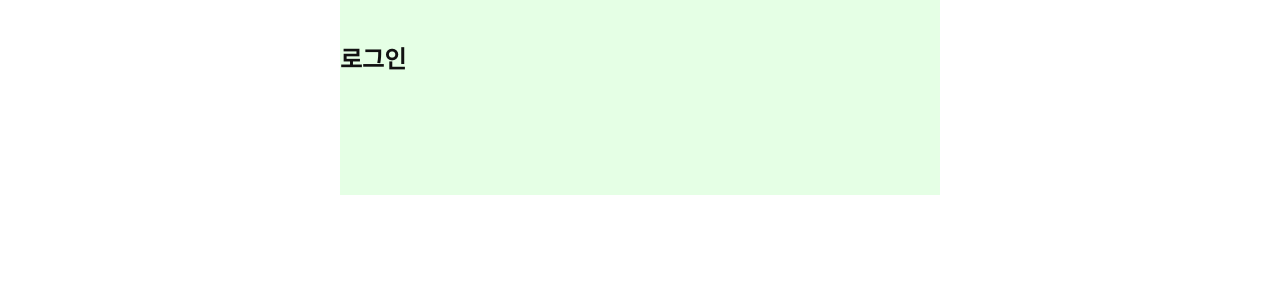
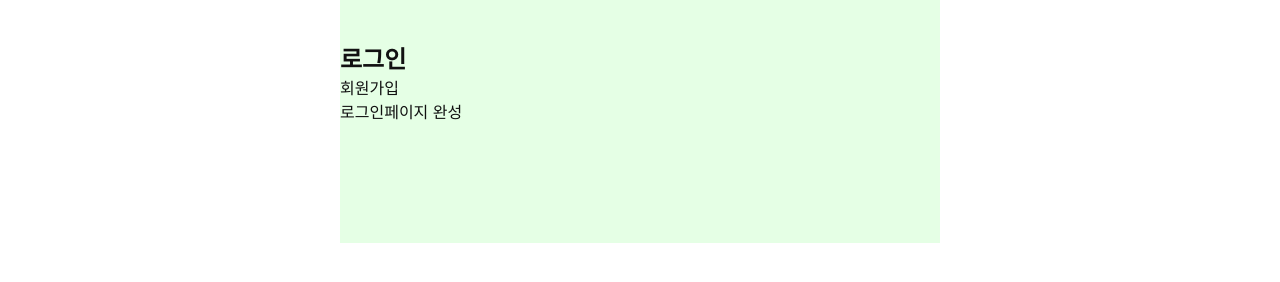
Before and after one commit to Yun9797/soopsori, a plain HTML site: page login/login.html in a window 1280 px wide. Shown: the part 80-362 px from the top of the page. Drawn offline with Linux system fonts and the light colour scheme.

Commit message:
로그인 페이지 완성

```diff
--- a/login/login.html
+++ b/login/login.html
@@ -35,6 +35,8 @@
     <main>
         <div class="small-inner">
             <h2 class="title">로그인</h2>
+            <p>회원가입</p>
+            <p>로그인페이지 완성</p>
         </div>
     </main>
 </body>
```
